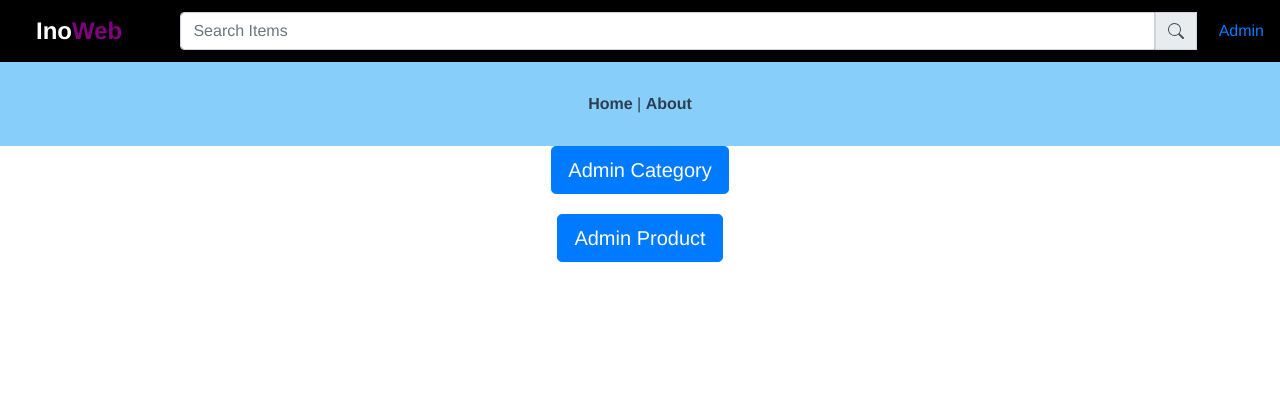
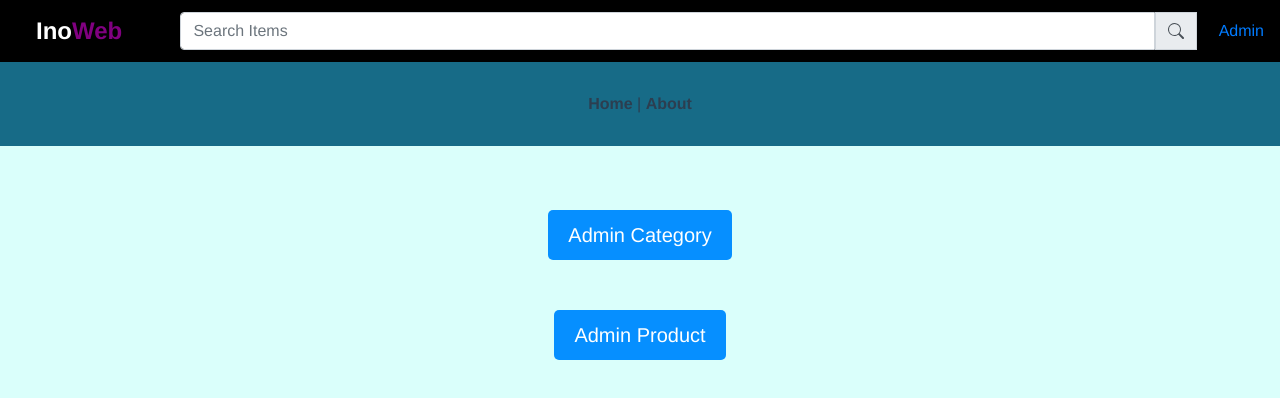
Before and after one commit to bhathiknk/WebPageForInventors, a Vue app: page /admin in a window 1280 px wide. Shown: the top 398 px of the page. Built offline with nearby package versions, Linux system fonts and the light colour scheme; no server answers.

Commit message:
AddProduct,Product,and navbar changes ,some page color changesand product box changes

```diff
--- a/src/App.vue
+++ b/src/App.vue
@@ -55,21 +55,4 @@ export default {
   text-align: center;
   color: #2c3e50;
 }
-
-#nav {
-  padding: 30px;
-  background-color: lightskyblue;
-  text-align: center;
-}
-
-#nav a {
-  font-weight: bold;
-  color: #2c3e50;
-}
-
-#nav a.router-link-exact-active {
-  color: purple;
-}
 </style>
-
-Navbar
--- a/src/components/Navbar.vue
+++ b/src/components/Navbar.vue
@@ -61,19 +61,3 @@
     name: "Navbar",
   };
   </script>
-
-  <style scoped>
-
-.custom-navbar {
-  background-color: black;
-}
-
-  #logo-text {
-  font-size: 24px;
-  font-weight: bold;
-  margin-left: 20px;
-  margin-right: 20px;
-}
-
-
-  </style>
--- a/src/components/ProductBox.vue
+++ b/src/components/ProductBox.vue
@@ -10,7 +10,7 @@
     <div class="card-body">
       <h5 class="card-title">{{ product.name }}</h5>
       <p class="card-text">
-                {{ product.description.substring(0, 65) }}...
+        {{ product.description ? product.description.substring(0, 65) + '...' : '' }}
       </p>
       <a href="#" class="btn btn-primary">Go somewhere</a>
     </div>
--- a/src/router/index.js
+++ b/src/router/index.js
@@ -5,6 +5,7 @@ import Category from '../views/Category/Category'
 import Product from '../views/Product/Product'
 import Admin from "../views/Admin";
 import AddProduct from "../views/Product/AddProduct";
+import '../views/global.css';
 
 const routes = [
   {
@@ -30,7 +31,7 @@ const routes = [
     name: 'Category',
     component: Category
   },
-    // admin home page
+  // admin home page
   {
     path: '/admin',
     name: 'Admin',
@@ -41,7 +42,7 @@ const routes = [
     name: 'AdminProduct',
     component: Product
   },
-    // add product
+  // add product
   {
     path: '/admin/product/new',
     name: 'AddProduct',
--- a/src/views/Admin.vue
+++ b/src/views/Admin.vue
@@ -1,11 +1,11 @@
 <template>
-    <router-link :to="{name: 'Category'}" >
-        <button class="btn btn-primary btn-lg"> Admin Category</button>
-    </router-link>
-    <br />
-    <router-link :to="{name: 'AdminProduct'}" >
-        <button class="btn btn-primary btn-lg"> Admin Product</button>
-    </router-link>
+  <router-link :to="{name: 'Category'}" >
+    <button class="btn  btn-lg"> Admin Category</button>
+  </router-link>
+  <br />
+  <router-link :to="{name: 'AdminProduct'}" >
+    <button class="btn  btn-lg"> Admin Product</button>
+  </router-link>
 
 
 </template>
@@ -15,7 +15,5 @@ export default {
 }
 </script>
 <style>
-    .btn {
-        margin-bottom: 20px;
-    }
+
 </style>
--- /dev/null
+++ b/src/views/global.css
@@ -0,0 +1,42 @@
+body {
+    background-color:#DAFFFB;
+}
+.btn {
+    margin-bottom: 50px;
+    background-color: #068FFF;
+    color: white;
+    border: none; /* Optional: Remove the button border */
+    padding: 10px 20px; /* Optional: Add padding to the button */
+    border-radius: 5px; /* Optional: Round the button corners */
+
+}
+.btn:hover {
+    background-color: black;
+}
+
+
+.custom-navbar {
+    background-color: black;
+}
+
+#logo-text {
+    font-size: 24px;
+    font-weight: bold;
+    margin-left: 20px;
+    margin-right: 20px;
+}
+
+#nav {
+    padding: 30px;
+    background-color: #176B87;
+    margin-bottom: 5%;
+}
+
+#nav a {
+    font-weight: bold;
+    color: #2c3e50;
+}
+
+#nav a.router-link-exact-active {
+    color: black;
+}
```
Also changed, not shown: src/views/Product/Product.vue (+6 -2 lines), src/views/Product/AddProduct.vue (indentation only). Lines whose indentation alone changed are shown as unchanged.
